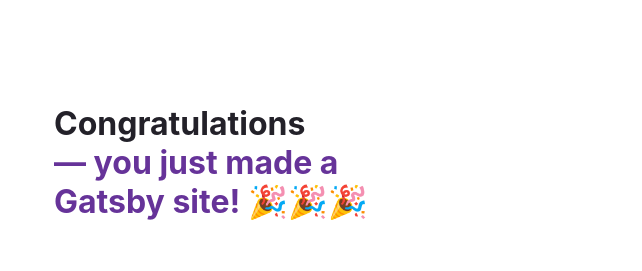
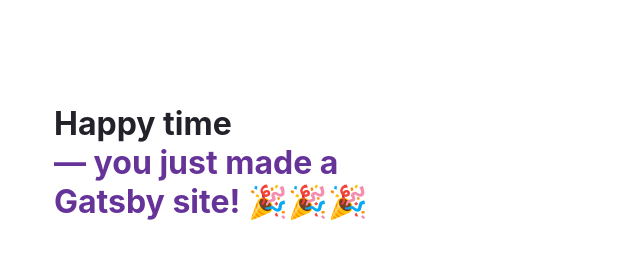
Before and after one commit to aodonel/porfolio, a Gatsby site: page / in a window 1280 px wide. Shown: the top 271 px of the page, without its empty margins (50-692 px from the left). Built offline with nearby package versions, Linux system fonts and the light colour scheme; Gatsby itself is replaced by a stand-in of ours.

Commit message:
initial commit

```diff
--- a/src/pages/index.js
+++ b/src/pages/index.js
@@ -127,7 +127,7 @@
   return (
     <main style={pageStyles}>
       <h1 style={headingStyles}>
-        Congratulations
+        Happy time
         <br />
         <span style={headingAccentStyles}>— you just made a Gatsby site! 🎉🎉🎉</span>
       </h1>
```
